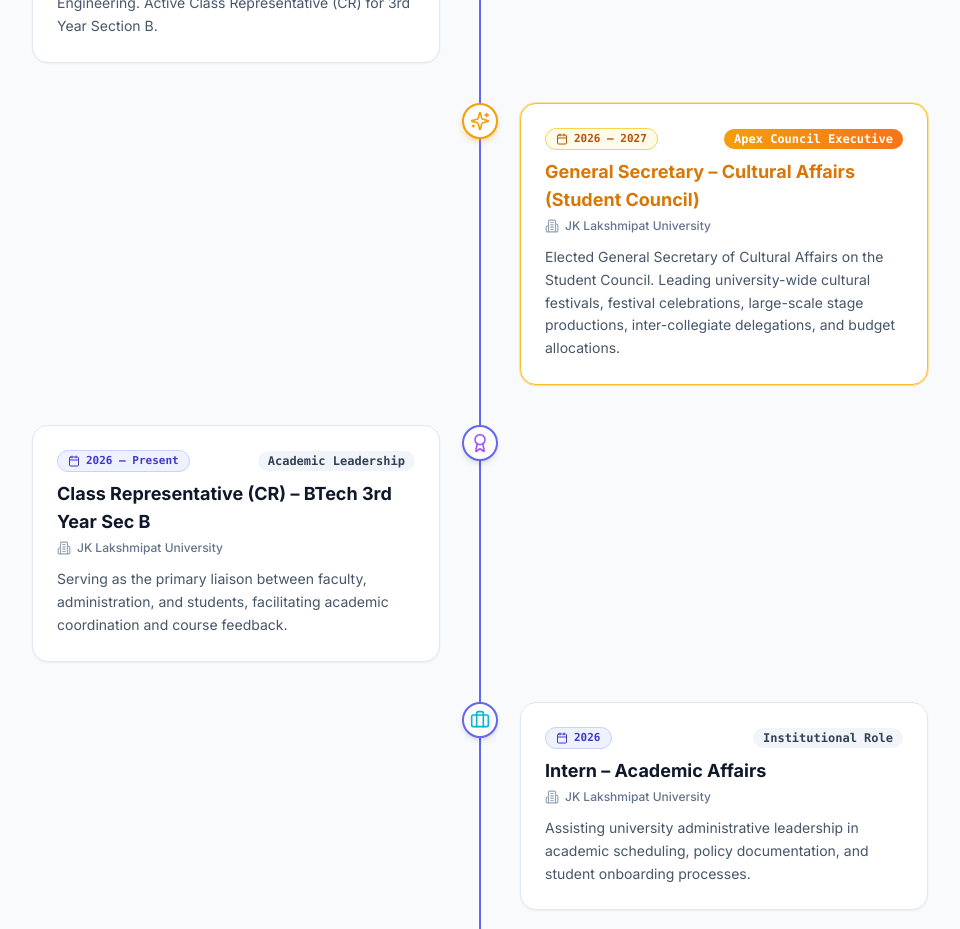
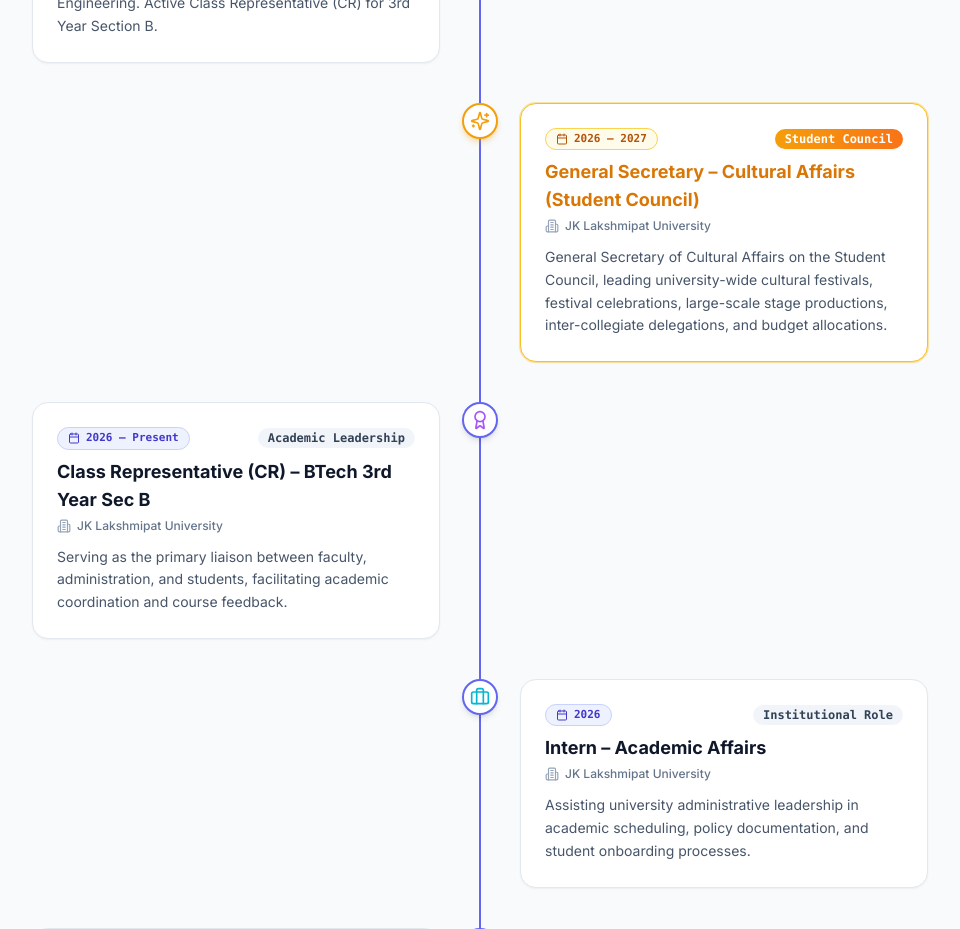
Before and after one commit to TanikGupta/Full-Stack-Asssignment-, a React (Vite) app in the folder client/: page / in a window 1280 px wide. Shown: the part 5940-6869 px from the top of the page, without its empty margins (160-1120 px from the left). Built offline with nearby package versions, Linux system fonts and the light colour scheme; no server answers.

Commit message:
Update General Secretary entry: change badge to Student Council and remove elected wording

```diff
--- a/client/src/data/portfolioData.js
+++ b/client/src/data/portfolioData.js
@@ -153,9 +153,9 @@ export const timelineData = [
     title: "General Secretary – Cultural Affairs (Student Council)",
     institution: "JK Lakshmipat University",
     period: "2026 – 2027",
-    badge: "Apex Council Executive",
+    badge: "Student Council",
     description:
-      "Elected General Secretary of Cultural Affairs on the Student Council. Leading university-wide cultural festivals, festival celebrations, large-scale stage productions, inter-collegiate delegations, and budget allocations."
+      "General Secretary of Cultural Affairs on the Student Council, leading university-wide cultural festivals, festival celebrations, large-scale stage productions, inter-collegiate delegations, and budget allocations."
   },
   {
     type: "leadership",
```
